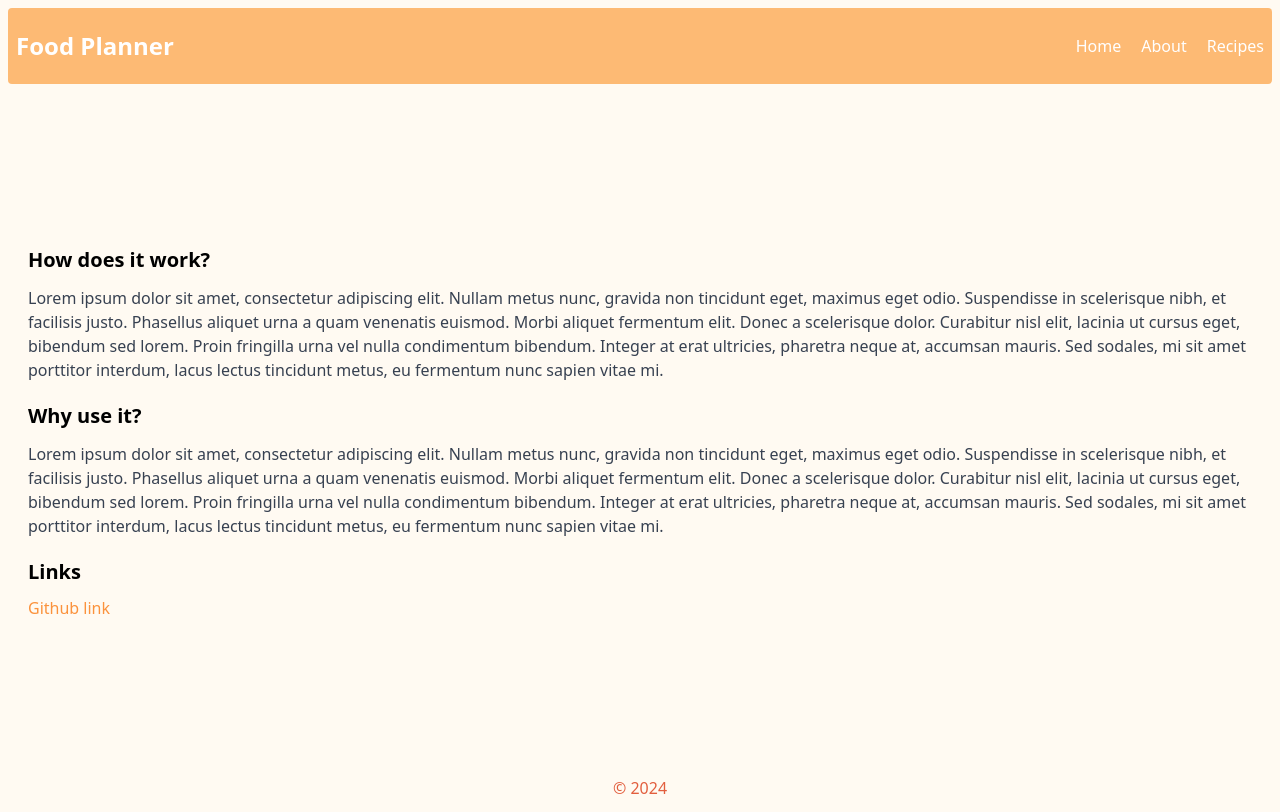
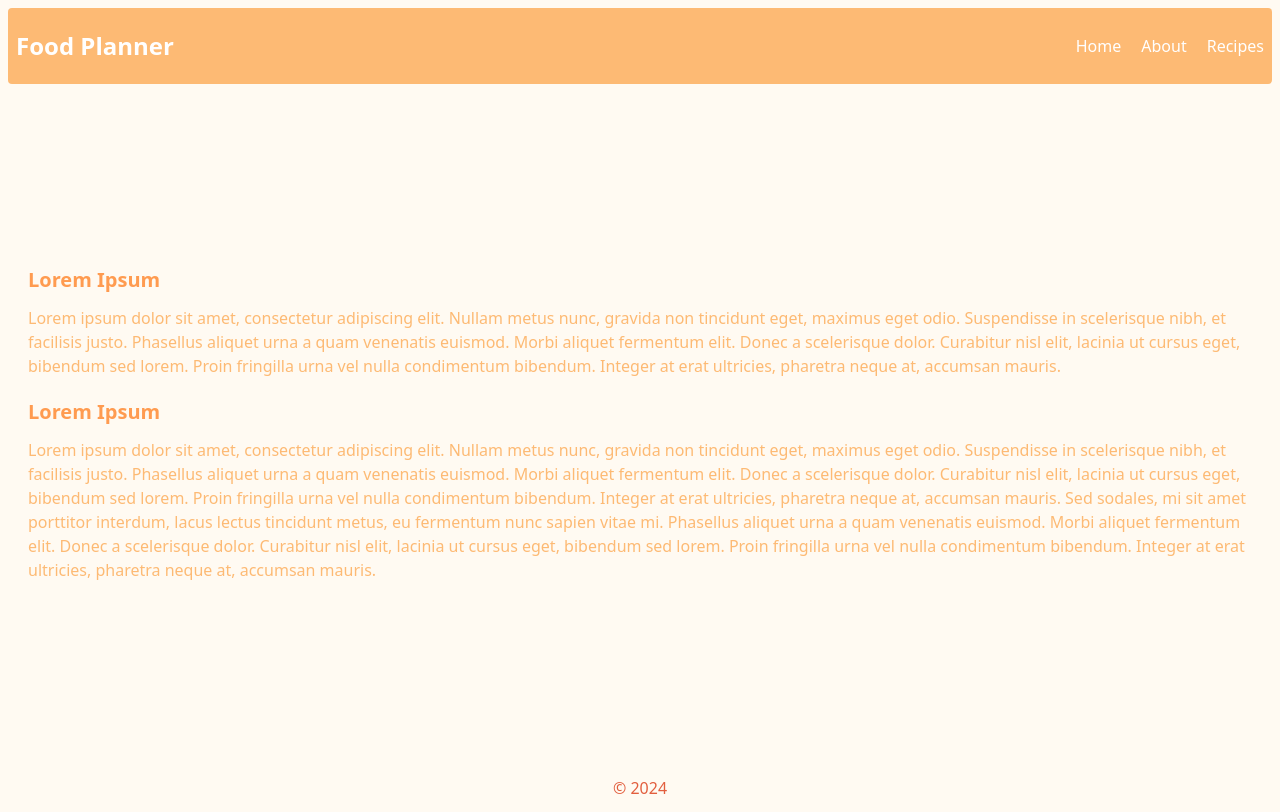
Before and after one commit to visontail/food-planner, a React (Vite) app in the folder frontend/: page /about in a window 1280 px wide. Built offline with nearby package versions, Linux system fonts and the light colour scheme; no server answers.

Commit message:
Update AboutPage content and styles

```diff
--- a/frontend/src/pages/AboutPage.jsx
+++ b/frontend/src/pages/AboutPage.jsx
@@ -3,20 +3,38 @@ import Footer from "../components/Footer"
 
 function AboutPage() {
   return (
-    <div className="min-h-screen flex flex-col justify-between">
+    <div className="min-h-screen flex flex-col justify-between text-default-orange">
       <Header />
       <div className="container mx-auto px-4 py-8">
         <div className="mb-8">
-          <h2 className="text-xl font-semibold mb-2">How does it work?</h2>
-          <p className="text-gray-700 mb-4">
-            Lorem ipsum dolor sit amet, consectetur adipiscing elit. Nullam metus nunc, gravida non tincidunt eget, maximus eget odio. Suspendisse in scelerisque nibh, et facilisis justo. Phasellus aliquet urna a quam venenatis euismod. Morbi aliquet fermentum elit. Donec a scelerisque dolor. Curabitur nisl elit, lacinia ut cursus eget, bibendum sed lorem. Proin fringilla urna vel nulla condimentum bibendum. Integer at erat ultricies, pharetra neque at, accumsan mauris. Sed sodales, mi sit amet porttitor interdum, lacus lectus tincidunt metus, eu fermentum nunc sapien vitae mi.
+          <h2 className="text-xl font-semibold mb-2">Lorem Ipsum</h2>
+          <p className="text-orange-300 mb-4">
+            Lorem ipsum dolor sit amet, consectetur adipiscing elit.
+            Nullam metus nunc, gravida non tincidunt eget, maximus eget odio.
+            Suspendisse in scelerisque nibh, et facilisis justo.
+            Phasellus aliquet urna a quam venenatis euismod.
+            Morbi aliquet fermentum elit. Donec a scelerisque dolor.
+            Curabitur nisl elit, lacinia ut cursus eget, bibendum sed lorem.
+            Proin fringilla urna vel nulla condimentum bibendum.
+            Integer at erat ultricies, pharetra neque at, accumsan mauris.
           </p>
-          <h2 className="text-xl font-semibold mb-2">Why use it?</h2>
-          <p className="text-gray-700 mb-4">
-            Lorem ipsum dolor sit amet, consectetur adipiscing elit. Nullam metus nunc, gravida non tincidunt eget, maximus eget odio. Suspendisse in scelerisque nibh, et facilisis justo. Phasellus aliquet urna a quam venenatis euismod. Morbi aliquet fermentum elit. Donec a scelerisque dolor. Curabitur nisl elit, lacinia ut cursus eget, bibendum sed lorem. Proin fringilla urna vel nulla condimentum bibendum. Integer at erat ultricies, pharetra neque at, accumsan mauris. Sed sodales, mi sit amet porttitor interdum, lacus lectus tincidunt metus, eu fermentum nunc sapien vitae mi.
+          <h2 className="text-xl font-semibold mb-2">Lorem Ipsum</h2>
+          <p className="text-orange-300 mb-4">
+            Lorem ipsum dolor sit amet, consectetur adipiscing elit.
+            Nullam metus nunc, gravida non tincidunt eget, maximus eget odio.
+            Suspendisse in scelerisque nibh, et facilisis justo.
+            Phasellus aliquet urna a quam venenatis euismod.
+            Morbi aliquet fermentum elit. Donec a scelerisque dolor.
+            Curabitur nisl elit, lacinia ut cursus eget, bibendum sed lorem.
+            Proin fringilla urna vel nulla condimentum bibendum.
+            Integer at erat ultricies, pharetra neque at, accumsan mauris.
+            Sed sodales, mi sit amet porttitor interdum, lacus lectus tincidunt metus, eu fermentum nunc sapien vitae mi.
+            Phasellus aliquet urna a quam venenatis euismod.
+            Morbi aliquet fermentum elit. Donec a scelerisque dolor.
+            Curabitur nisl elit, lacinia ut cursus eget, bibendum sed lorem.
+            Proin fringilla urna vel nulla condimentum bibendum.
+            Integer at erat ultricies, pharetra neque at, accumsan mauris.
           </p>
-          <h2 className="text-xl font-semibold mb-2">Links</h2>
-          <a href="#" className="text-orange-400 hover:text-hover-orange">Github link</a>
         </div>
       </div>
       <Footer />
```
